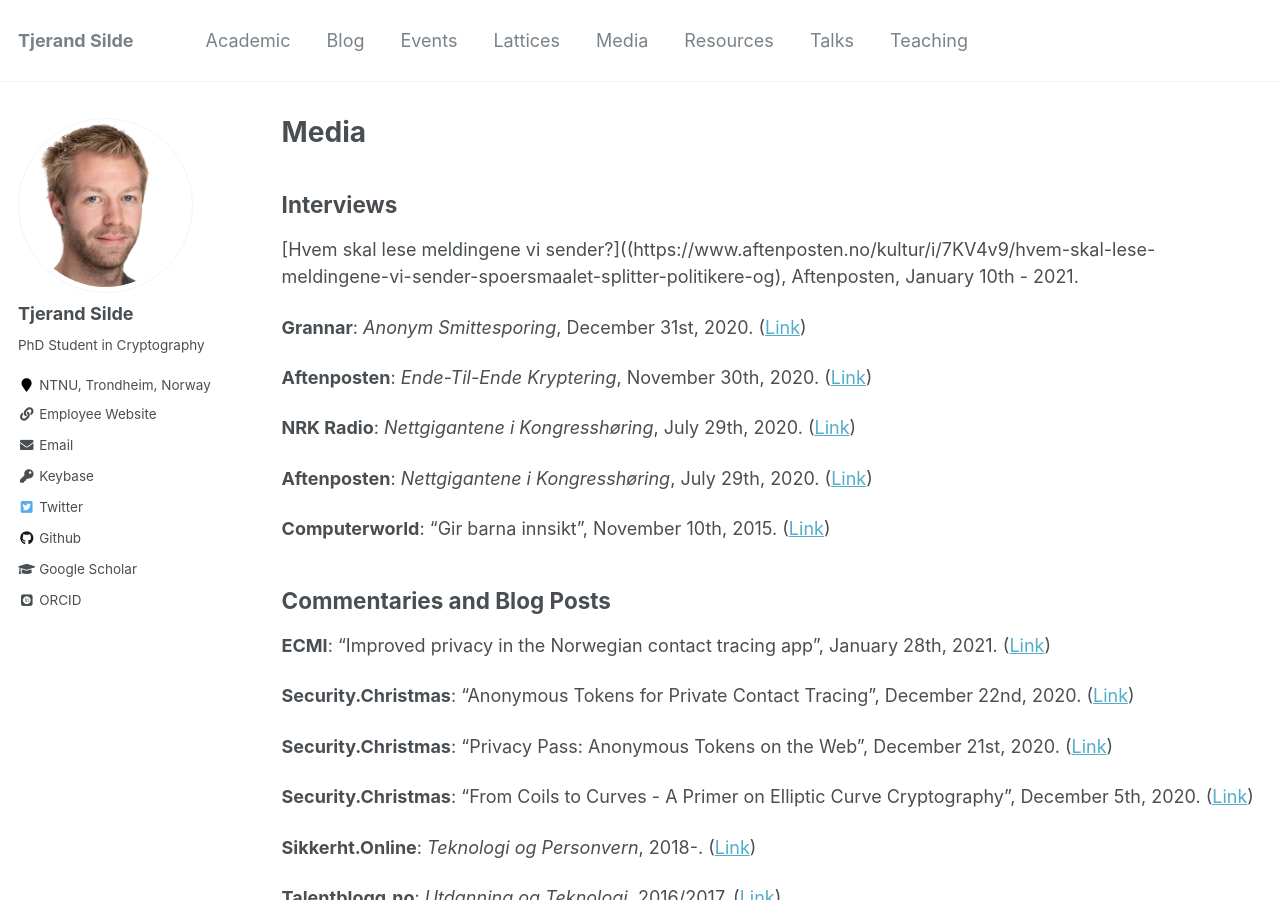
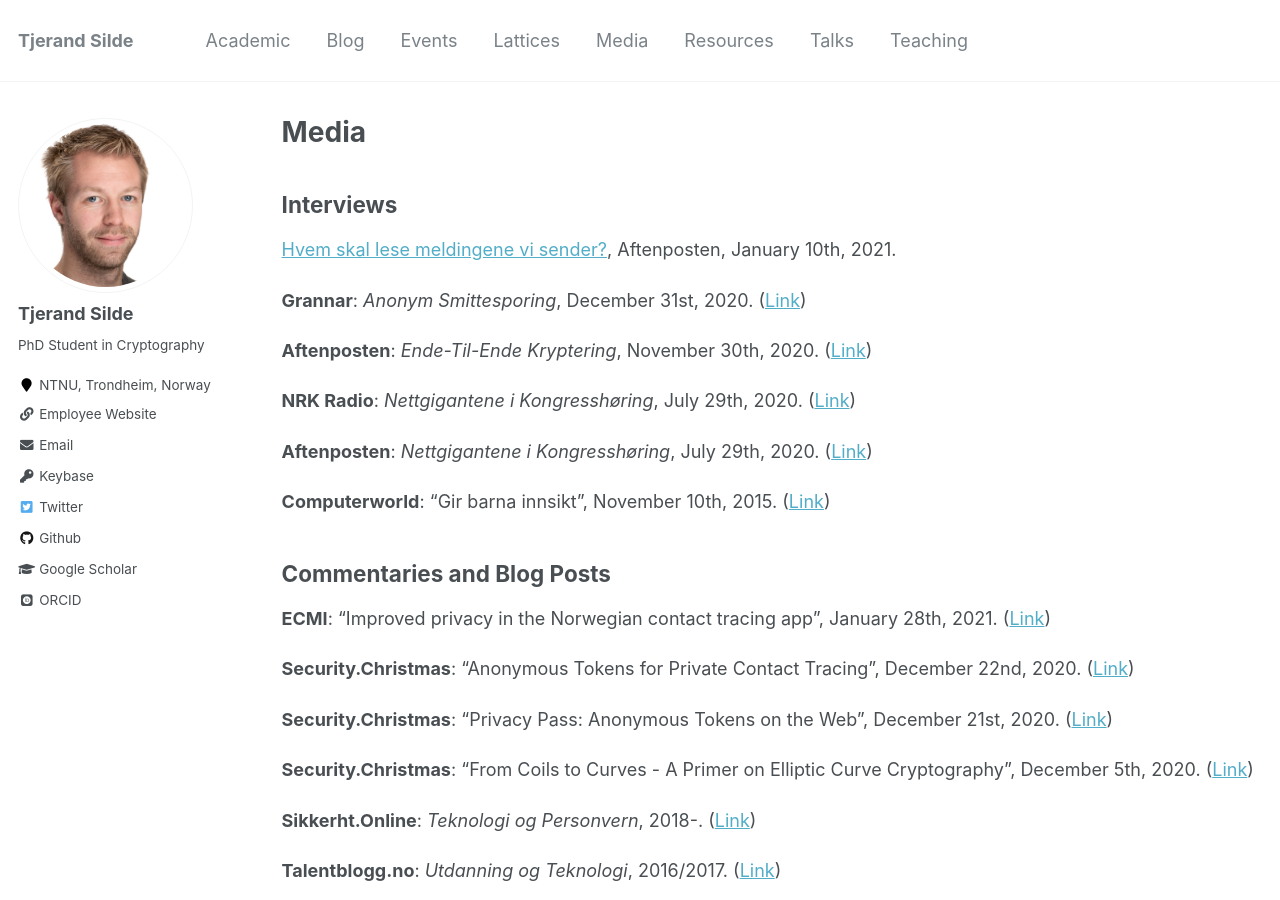
Before and after one commit to tjesi/tjesi.github.io, a Jekyll site: the page built from _pages/media.md, in a window 1280 px wide and 900 px high. Built offline with Jekyll 4.4.1, drawn with Linux system fonts in a browser that asks for light colours; some web fonts are replaced.

Commit message:
Update media.md

```diff
--- a/_pages/media.md
+++ b/_pages/media.md
@@ -7,7 +7,7 @@ author_profile: true
 
 ## Interviews
 
-[Hvem skal lese meldingene vi sender?]((https://www.aftenposten.no/kultur/i/7KV4v9/hvem-skal-lese-meldingene-vi-sender-spoersmaalet-splitter-politikere-og), Aftenposten, January 10th - 2021.
+[Hvem skal lese meldingene vi sender?](https://www.aftenposten.no/kultur/i/7KV4v9/hvem-skal-lese-meldingene-vi-sender-spoersmaalet-splitter-politikere-og), Aftenposten, January 10th, 2021.
 
 **Grannar**: _Anonym Smittesporing_, December 31st, 2020. ([Link](https://grannar.no/2021/01/deltok-i-arbeid-med-smittesporingsapp))
 
```
